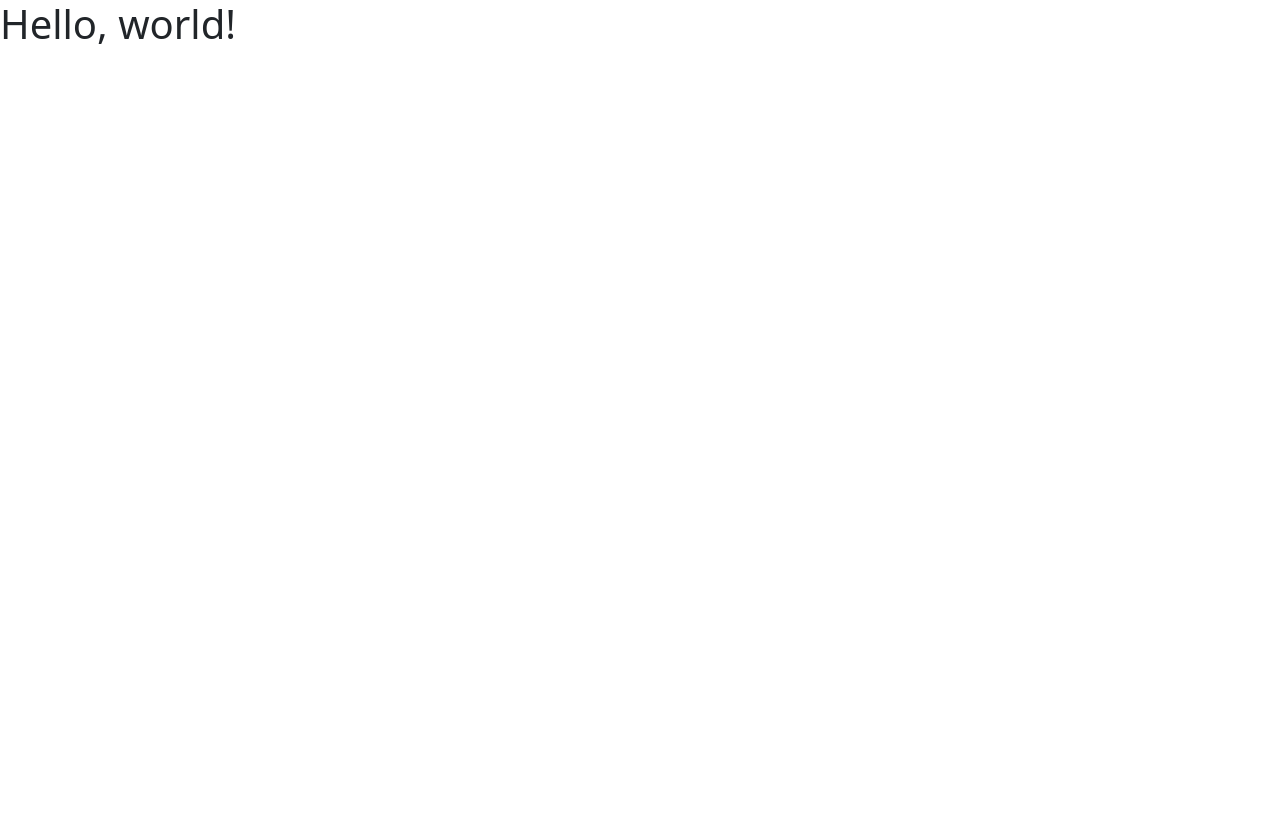
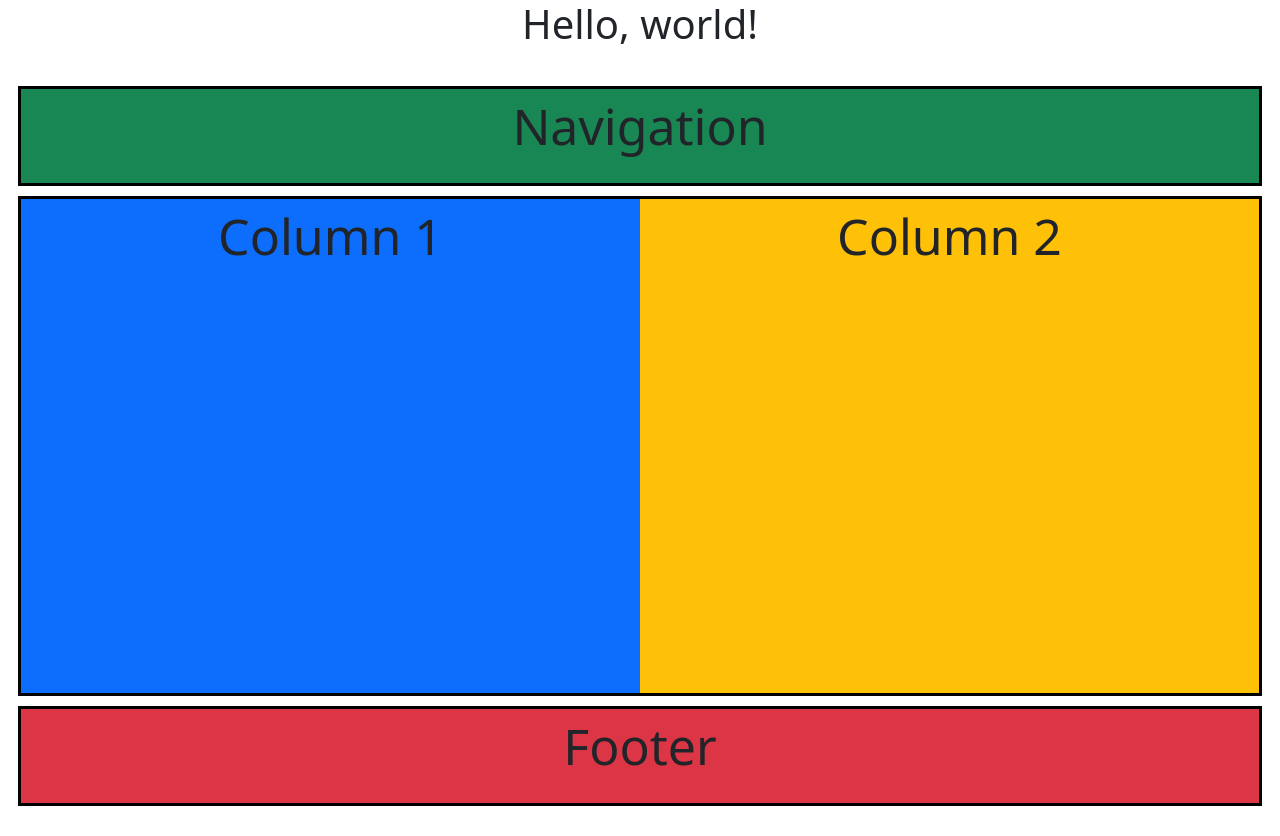
Before and after one commit to Kyle-Shackelford/collab-practice, a plain HTML site: page index.html in a window 1280 px wide. Before the commit the page ends 800 px from the top, so only its background shows below. Drawn offline with nearby package versions, Linux system fonts and the light colour scheme.

Commit message:
added take-home branch and grid wwith nav, columns 1 & 2, and footer

```diff
--- a/css/style.css
+++ b/css/style.css
@@ -0,0 +1,16 @@
+h1{
+    text-align: center;
+}
+
+
+.row{
+    border: 3px solid black;
+}
+
+.grid{
+    padding: 30px;
+    display: grid;
+    grid-template-rows: 100px 500px 100px;
+    font-size: 50px;
+    gap: 10px;
+}
--- a/index.html
+++ b/index.html
@@ -12,5 +12,26 @@
 </head>
   <body>
     <h1>Hello, world!</h1>
+
+    <div class="grid">
+        <div class="row">
+            <div class="col text-center bg-success">
+                Navigation
+            </div>
+        </div>
+        <div class="row">
+            <div class="col text-center bg-primary">
+                Column 1
+            </div>
+            <div class="col text-center bg-warning">
+                Column 2
+            </div>
+        </div>
+        <div class="row">
+            <div class="col text-center bg-danger">
+                Footer
+            </div>
+        </div>
+
   </body>
 </html>
```
